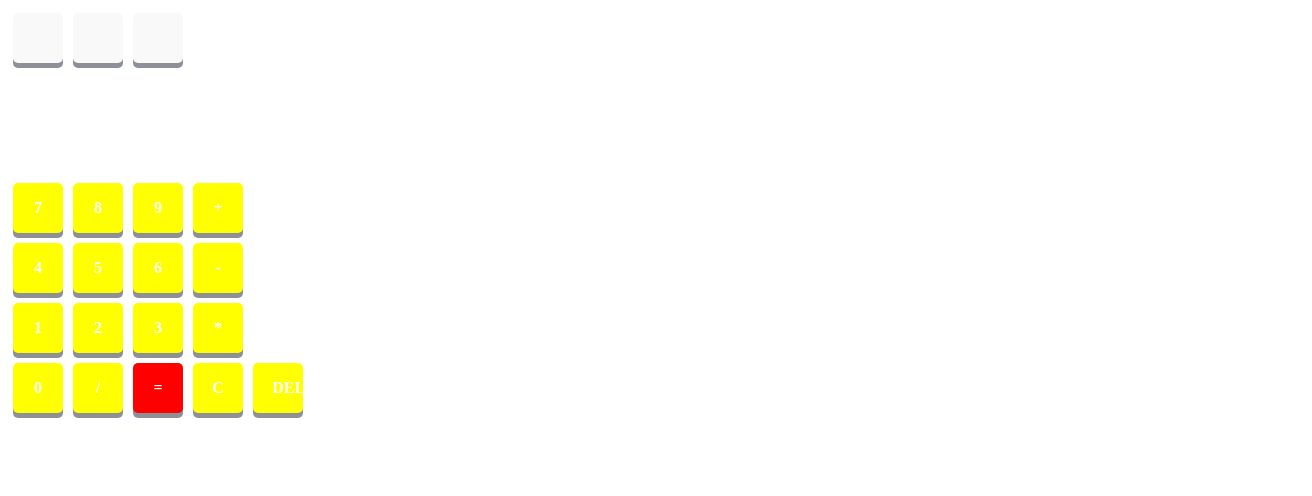
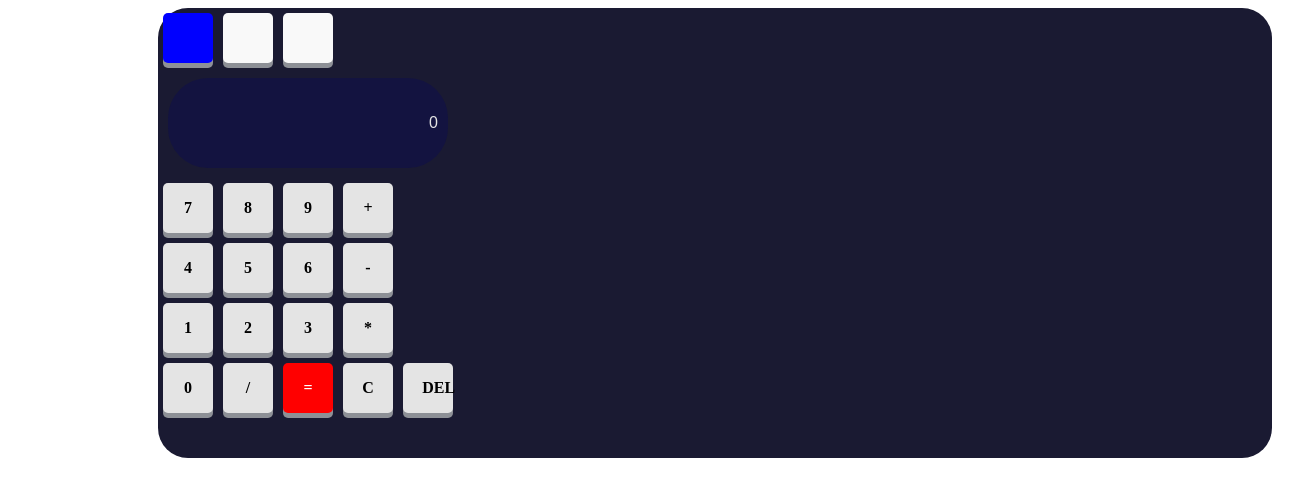
Before and after one commit to lashadezli/group-task, a React (Vite) app: page / in a window 1280 px wide. Shown: the top 496 px of the page, 1312 px wide, since content can reach past the window. Built offline with nearby package versions, Linux system fonts and the light colour scheme.

Commit message:
Update App.module.scss

```diff
--- a/src/modules/App.module.scss
+++ b/src/modules/App.module.scss
@@ -19,47 +19,72 @@
   }
 
   &.default {
-      background-color: white;
+    background-color: rgb(26, 26, 50);
+    border-radius: 30px;
+    margin-left: 150px;
+    height: 450px;
 
   .number-input
   {
-        background-color: white;
+      color: rgb(228, 228, 228);
+      background-color: rgb(19, 19, 64);
+      height: 70px;
+      margin-left: 10px;
+      width: 260px;
+      border-radius: 40px;
+      margin-top: 10px;
   }
 
-      .theme-button-blue {
+    .first-theme-button {
       background-color: blue;
     }
 
     .reset-delete-button,
     .operator-button,
     .number-button {
-        background-color: yellow;
-        color: white;
+      background-color: rgb(228, 228, 228);
+      color: black;
     }
 
     .equals-button {
       background-color: red;
       color: white;
     }
+    .equals-button:hover {
+      background-color: rgb(211, 95, 95);
+      color: white;
+    }
   }
 
   &.second {
-      background-color: gray;
+    background-color: rgb(149, 149, 151);
+    border-radius: 30px;
+    margin-left: 150px;
+    height: 450px;
 
     .number-input
     {
-        background-color: aqua;
+      color: rgb(0, 0, 0);
+      background-color: rgb(237, 237, 237);
+      height: 70px;
+      margin-left: 10px;
+      width: 260px;
+      border-radius: 40px;
+      margin-top: 10px;
     }
 
-      .theme-button-gray {
-        background-color: gray;
+    .second-theme-button {
+      background-color: orange;
+
     }
 
-      .reset-delete-button,
+    .reset-delete-button{
+      background-color: cyan;
+    }
     .operator-button,
     .number-button {
-        background-color: blue;
-        color: white;
+      background-color: rgb(233, 220, 220);
+      color: black;
     }
 
     .equals-button {
@@ -69,22 +94,31 @@
   }
 
   &.third {
-      background-color: purple;
+    background-color: rgb(68, 3, 68);
+    border-radius: 30px;
+    margin-left: 150px;
+    height: 450px;
 
     .number-input
     {
-        background-color: firebrick;
+      background-color: rgb(97, 15, 97);
+      color: rgb(255, 185, 55);
+      height: 70px;
+      margin-left: 10px;
+      width: 260px;
+      border-radius: 40px;
+      margin-top: 10px;
     }
 
-      .theme-button-purple {
-        background-color: purple;
+    .third-theme-button {
+      background-color: cyan;
     }
 
     .reset-delete-button,
     .operator-button,
     .number-button {
-        background-color: pink;
-        color: white;
+      background-color: rgb(68, 3, 68);
+      color: orange;
     }
 
     .equals-button {
```
Lines whose indentation alone changed are shown as unchanged.
